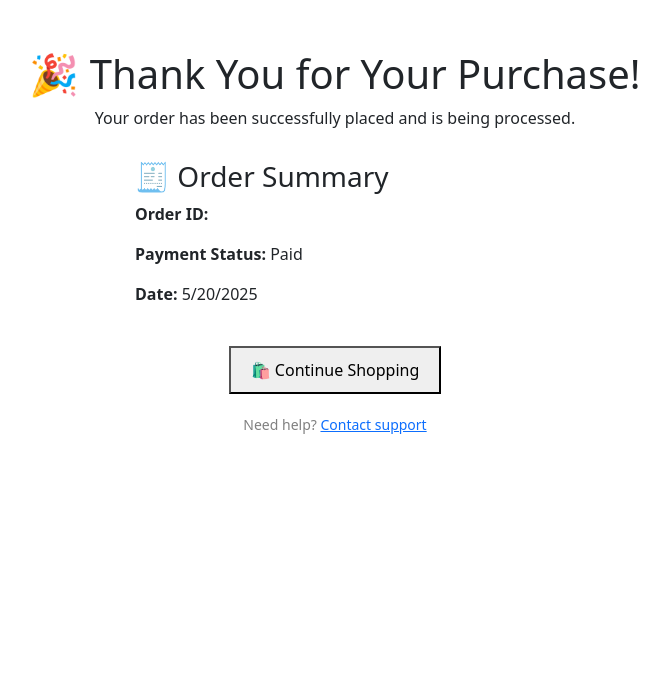
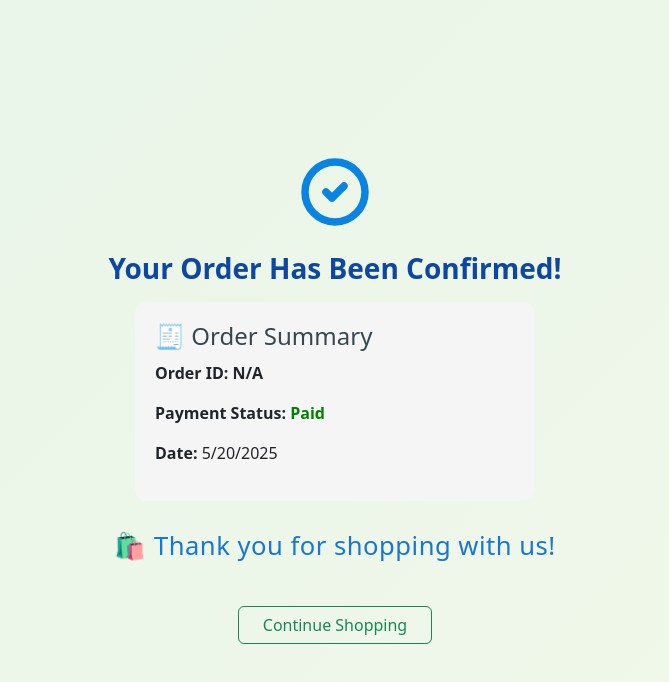
Before and after one commit to saurabh-pranjale/frontend_kidzfirststep, a React (Vite) app: page /shop/thank-you in a window 1280 px wide. Shown: the top 682 px of the page, without its empty margins (305-974 px from the left). Built offline with nearby package versions, Linux system fonts and the light colour scheme; no server answers.

Commit message:
wishlish and shopping page

```diff
--- a/src/components/SimpleSlider.jsx
+++ b/src/components/SimpleSlider.jsx
@@ -37,7 +37,7 @@ const SimpleSlider = () => {
       <Slider {...settings}>
         {images.map((img, index) => (
           <div key={index}>
-            <img className="slider-image" src={img} alt={`Slide ${index + 1}`} />
+            <img className="slider-image" src={img} alt={`Slide ${index + 1}`} loading="lazy"/>
           </div>
         ))}
       </Slider>
--- a/src/components/shop-view/payments/PaymentProcessing.jsx
+++ b/src/components/shop-view/payments/PaymentProcessing.jsx
@@ -1,11 +1,53 @@
+import { useEffect } from "react";
+
 const PaymentProcessing = () => {
+  useEffect(() => {
+    document.title = "Processing Payment...";
+  }, []);
+
   return (
-    <div className="d-flex flex-column align-items-center justify-content-center text-center py-5">
-      <div className="spinner-border text-primary mb-4" role="status" style={{ width: '3rem', height: '3rem' }}>
+    <div
+      className="d-flex flex-column align-items-center justify-content-center text-center py-5"
+      style={{
+        minHeight: "100vh",
+        background: "linear-gradient(135deg, #e3f2fd, #f3e5f5)",
+        animation: "fadeIn 1s ease-in-out",
+      }}
+    >
+      <style>
+        {`
+          @keyframes spinPulse {
+            0% { transform: scale(1); opacity: 1; }
+            50% { transform: scale(1.2); opacity: 0.7; }
+            100% { transform: scale(1); opacity: 1; }
+          }
+
+          @keyframes fadeIn {
+            from { opacity: 0; transform: translateY(20px); }
+            to { opacity: 1; transform: translateY(0); }
+          }
+
+          .animated-spinner {
+            animation: spinPulse 1s infinite ease-in-out;
+          }
+        `}
+      </style>
+
+      <div
+        className="spinner-border text-primary mb-4 animated-spinner"
+        role="status"
+        style={{ width: "4rem", height: "4rem" }}
+      >
         <span className="visually-hidden">Loading...</span>
       </div>
-      <h4 className="text-dark mb-2">Processing your payment...</h4>
-      <p className="text-muted">Please wait while we confirm your order.</p>
+
+      <h3 className="text-dark mb-3" style={{ fontWeight: 600 }}>
+        💳 Processing Your Payment...
+      </h3>
+
+      <p className="text-secondary" style={{ fontSize: "1.1rem", maxWidth: "420px" }}>
+        Please don’t refresh or close this window. We're confirming your order and preparing your confirmation page.
+      </p>
     </div>
   );
 };
--- a/src/components/shop-view/payments/PaymentSuccess.jsx
+++ b/src/components/shop-view/payments/PaymentSuccess.jsx
@@ -1,13 +1,58 @@
 // src/components/payments/PaymentSuccess.jsx
 
+import { useEffect } from "react";
+
 const PaymentSuccess = () => {
+  useEffect(() => {
+    document.title = "Payment Successful";
+  }, []);
+
+
+
   return (
-    <div className="d-flex flex-column align-items-center justify-content-center text-center py-5">
-      <div className="text-success mb-3" style={{ fontSize: '3rem' }}>
-        <i className="bi bi-check-circle-fill"></i>
+    <div
+      className="d-flex flex-column align-items-center justify-content-center text-center py-5"
+      style={{
+        minHeight: "100vh",
+        background: "linear-gradient(135deg, #e8f5e9, #f1f8e9)",
+        animation: "fadeIn 1s ease-in-out",
+      }}
+    >
+      <style>
+        {`
+          @keyframes pulseCheck {
+            0% { transform: scale(1); opacity: 1; }
+            50% { transform: scale(1.15); opacity: 0.85; }
+            100% { transform: scale(1); opacity: 1; }
+          }
+
+          @keyframes fadeIn {
+            from { opacity: 0; transform: translateY(20px); }
+            to { opacity: 1; transform: translateY(0); }
+          }
+
+          .success-icon {
+            animation: pulseCheck 1.5s infinite ease-in-out;
+          }
+        `}
+      </style>
+
+      <div className="text-success mb-3 success-icon" style={{ fontSize: "4rem" }}>
+        ✅
       </div>
-      <h4 className="text-success mb-2">Payment Successful!</h4>
-      <p className="text-muted">Thank you for your order. We've received your payment.</p>
+
+      <h3 className="text-success mb-2" style={{ fontWeight: 600 }}>
+        Payment Successful!
+      </h3>
+
+
+
+
+      <p className="text-muted" style={{ fontSize: "1.1rem", maxWidth: "420px" }}>
+        Thank you for your order. We've received your payment and will process it shortly.
+      </p>
+
+
     </div>
   );
 };
--- a/src/pages/Wishlist.css
+++ b/src/pages/Wishlist.css
@@ -1,5 +1,11 @@
+/* .container{
+  height: 100vh;
+} */
 .card-title {
   font-size: 1rem;
   font-weight: 600;
   min-height: 40px;
 }
+.container{
+  padding: 1rem 0;
+}
--- a/src/pages/shop-view/DetailProduct.jsx
+++ b/src/pages/shop-view/DetailProduct.jsx
@@ -70,9 +70,11 @@ const DetailProduct = () => {
       userId: user.id,
       productId: id,
     })).then((res) => {
-      const payload = res?.payload;
+      const payload = res.payload;
+      console.log("Wishlist response payload:", payload); // ✅ Debug
       if (payload?.success) {
         setInWishlist(true);
+
         toast.success("❤️ Added to Wishlist");
       } else if (typeof payload === "string" && payload.includes("Already")) {
         toast.warning("Already in Wishlist");
--- a/src/pages/shop-view/ThankYouPage.jsx
+++ b/src/pages/shop-view/ThankYouPage.jsx
@@ -1,38 +1,88 @@
 import { useEffect } from "react";
-import { useNavigate } from "react-router-dom";
+import { CheckCircle2 } from "lucide-react"; // ✅ Lucide icon
 
-function ThankYouPage() {
-  const navigate = useNavigate();
+const ThankYouPage = () => {
+  useEffect(() => {
+    document.title = "Payment Successful";
+  }, []);
 
   useEffect(() => {
-    // Optionally clear session or cart
     sessionStorage.removeItem("currentOrderId");
   }, []);
 
+  const orderId = sessionStorage.getItem("currentOrderId");
+
   return (
-    <div style={{ padding: "50px", textAlign: "center" }}>
-      <h1>🎉 Thank You for Your Purchase!</h1>
-      <p>Your order has been successfully placed and is being processed.</p>
+    <div
+      className="d-flex flex-column align-items-center justify-content-center text-center py-5"
+      style={{
+        minHeight: "100vh",
+        background: "linear-gradient(135deg, #e8f5e9, #f1f8e9)",
+        animation: "fadeIn 1s ease-in-out",
+      }}
+    >
 
-      {/* Optional Info */}
-      <div style={{ margin: "30px auto", maxWidth: "400px", textAlign: "left" }}>
-        <h3>🧾 Order Summary</h3>
-        <p><strong>Order ID:</strong> {sessionStorage.getItem("currentOrderId")}</p>
-        <p><strong>Payment Status:</strong> Paid</p>
-        <p><strong>Date:</strong> {new Date().toLocaleDateString()}</p>
+
+      {/* ✅ Lucide Icon */}
+      <div className="success-icon mb-3">
+        <CheckCircle2 size={72} color="#0984e3" strokeWidth={2.5} />
       </div>
 
-      <div style={{ marginTop: "40px" }}>
-        <button onClick={() => navigate("/shop")} style={{ padding: "10px 20px" }}>
-          🛍 Continue Shopping
-        </button>
+    <h3
+  className="mb-2 py-2"
+  style={{
+    fontWeight: 600,
+    color: "#0d47a1" // Material Dark Blue
+  }}
+>
+  Your Order Has Been Confirmed!
+</h3>
+
+      <div
+        style={{
+          backgroundColor: "#f5f5f5",
+          borderRadius: "12px",
+          padding: "20px",
+          marginBottom: "30px",
+          textAlign: "left",
+          maxWidth: "400px",
+          width: "100%",
+        }}
+      >
+        <h4 style={{ marginBottom: "10px", color: "#37474f" }}>🧾 Order Summary</h4>
+        <p className="fw-bold">
+          <strong>Order ID:</strong> {orderId || "N/A"}
+        </p>
+        <p>
+          <strong>Payment Status:</strong>{" "}
+          <span style={{ color: "green", fontWeight: "bolder" }}>Paid</span>
+        </p>
+        <p>
+          <strong>Date:</strong> {new Date().toLocaleDateString()}
+        </p>
       </div>
 
-      <p style={{ marginTop: "20px", fontSize: "14px", color: "gray" }}>
-        Need help? <a href="/contact">Contact support</a>
-      </p>
+      <h2
+        style={{
+          fontSize: "1.6rem",
+          color: "#1976d2",
+          marginBottom: "20px",
+          fontWeight: "500",
+          letterSpacing: "0.5px",
+        }}
+      >
+        🛍️ Thank you for shopping with us!
+      </h2>
+
+      <a
+        href="/shop"
+        className="btn btn-outline-success mt-4 px-4"
+        style={{ fontWeight: 500 }}
+      >
+        Continue Shopping
+      </a>
     </div>
   );
-}
+};
 
 export default ThankYouPage;
--- a/src/store/auth/index.js
+++ b/src/store/auth/index.js
@@ -53,7 +53,7 @@ export const checkAuth = createAsyncThunk('auth/check-auth', async (_, thunkAPI)
 
 export const logoutUser = createAsyncThunk('auth/logout', async (_, thunkAPI) => {
   try {
-    await api.post(`/auth/logout`,{
+    await api.post(`/auth/logout`,null,{
   withCredentials: true // <--- CRUCIAL
 });
     return;
--- a/src/store/shop/wishlist-slice/index.js
+++ b/src/store/shop/wishlist-slice/index.js
@@ -9,9 +9,12 @@ const BASE_URL = "http://localhost:5000/api/shop/wishlist";
 export const addToWishlist = createAsyncThunk(
   "wishlist/addToWishlist",
   async ({ userId, productId }, thunkAPI) => {
+
     try {
       const res = await axios.post(`${BASE_URL}/add`, { userId, productId });
-      return res.data.data;
+
+      return res.data;
+
     } catch (err) {
       return thunkAPI.rejectWithValue(err.response?.data?.message || "Failed to add to wishlist");
     }
```
Also changed, not shown: src/components/shop-view/payments/PaymentError.jsx (+50 -6 lines).
